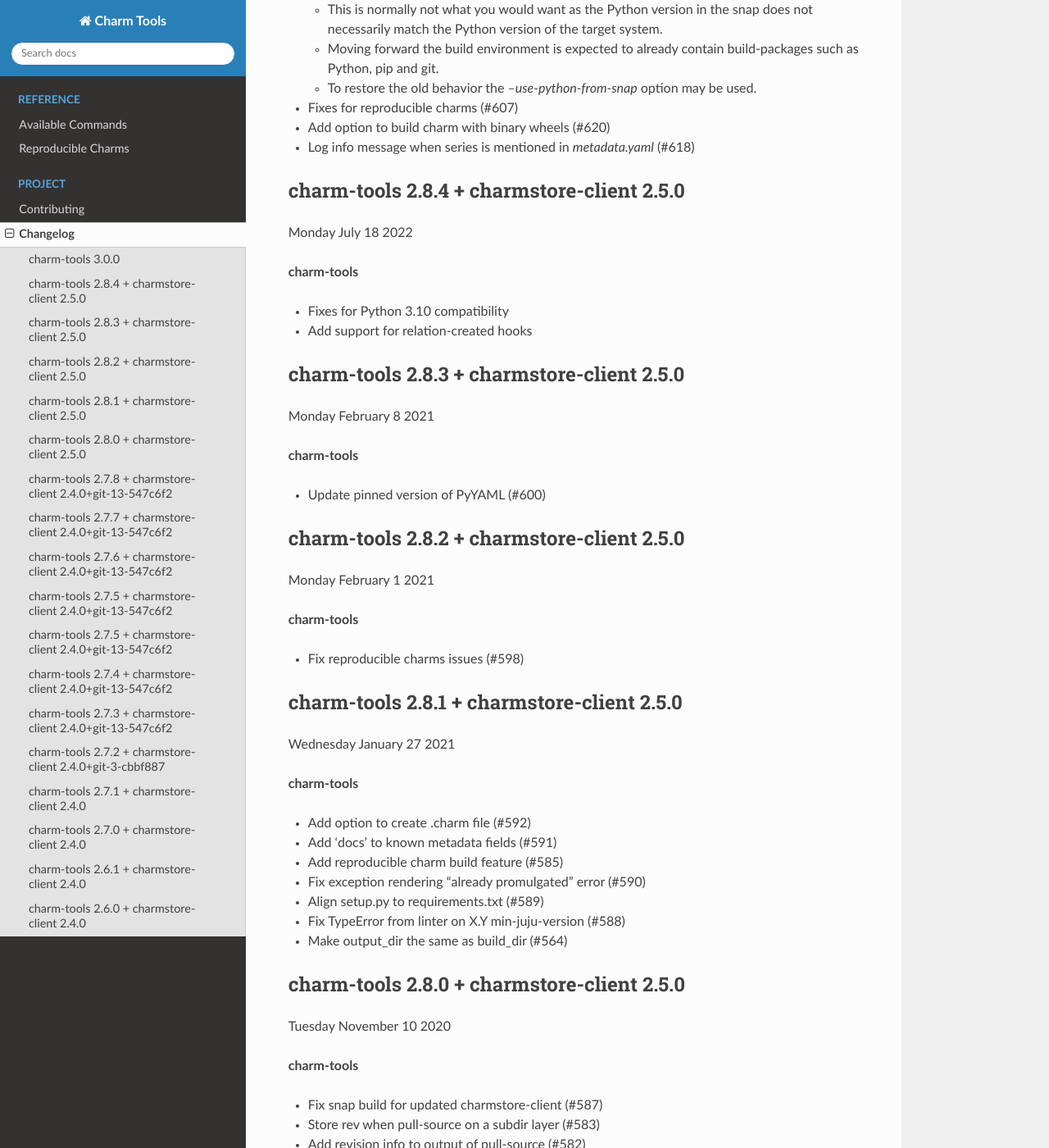
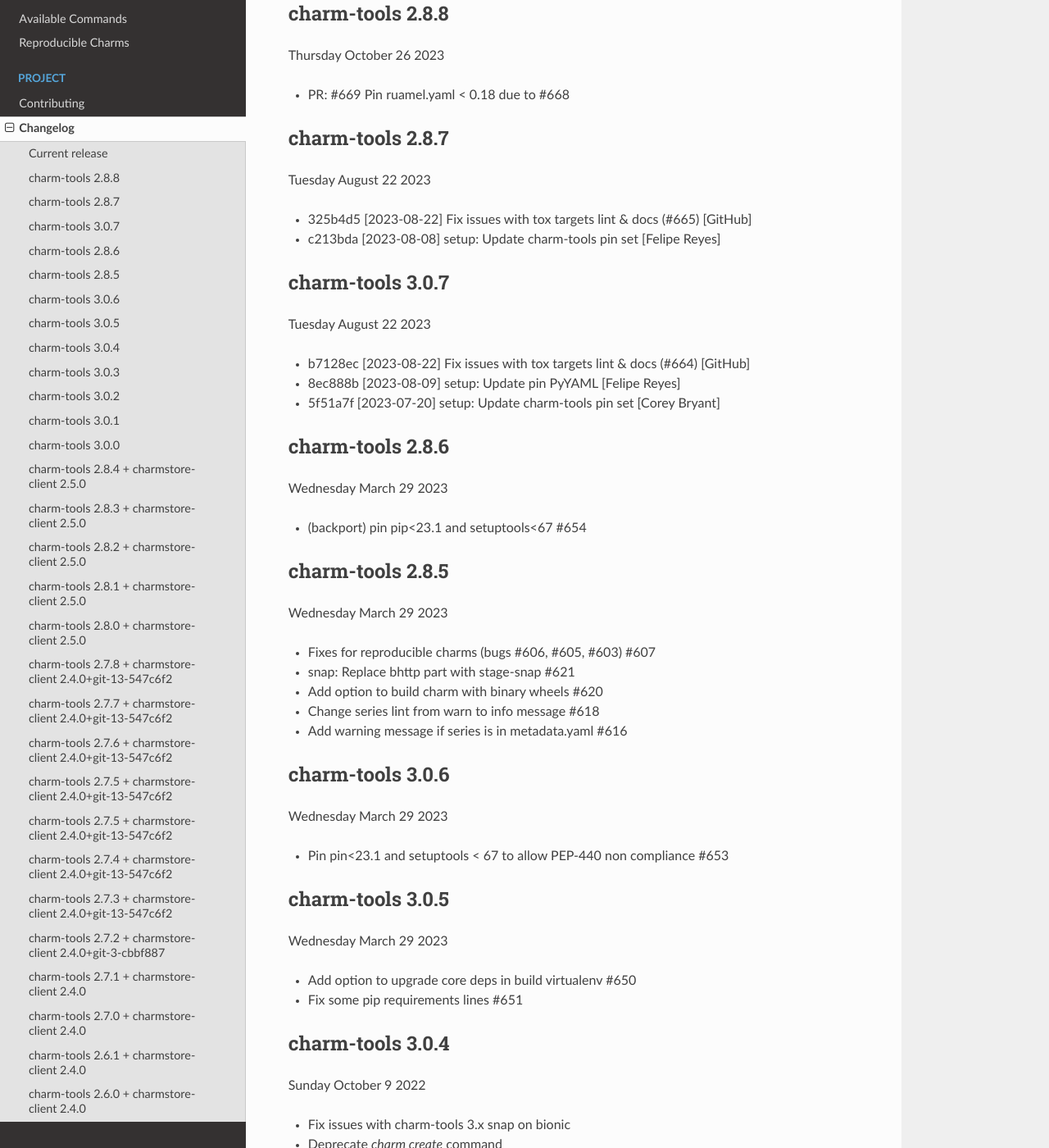
Before and after one commit to juju/charm-tools, a Sphinx documentation site: the page built from docs/changelog.rst, in a window 1280 px wide and 1400 px high, scrolled down 456 px. Shown: the whole window at 82% size. Built offline with Sphinx 7.4.7 and the Read the Docs theme 3.1.0, drawn with Linux system fonts in a browser that asks for light colours; pages that are not in the unit, such as notebooks, are missing from menus; some of the changed text lies outside the part shown.

Commit message:
Update changelog and reproducible charms documentations
Signed-off-by: Himawan Winarto <himawan.winarto@canonical.com>

```diff
--- a/docs/changelog.rst
+++ b/docs/changelog.rst
@@ -1,5 +1,104 @@
 Changelog
 =========
+
+Current release
+^^^^^^^^^^^^
+
+* Add ability to specify constraints for `WheelhouseTactic` (#693)
+* Fix `charm-tools` version (#692)
+* Pin `setuptools` < 82 and drop archived `vergit` dependency (#689)
+* Enforce `cached_charm_tools_version()` to return a dict (#688)
+* Add --ignore-requires-python (#686)
+* `snap`: Add `rust` to `build-packages` (#682)
+* Pin `path` < 17 (#675)
+* Add Python 3.12 support (#672)
+* Upgrade `setuptools` (#667)
+
+charm-tools 2.8.8
+^^^^^^^^^^^^^^^^^
+Thursday October 26 2023
+
+* PR: #669 Pin ruamel.yaml < 0.18 due to #668
+
+charm-tools 2.8.7
+^^^^^^^^^^^^^^^^^
+Tuesday August 22 2023
+
+* 325b4d5 [2023-08-22] Fix issues with tox targets lint & docs (#665) [GitHub]
+* c213bda [2023-08-08] setup: Update charm-tools pin set [Felipe Reyes]
+
+charm-tools 3.0.7
+^^^^^^^^^^^^^^^^^
+Tuesday August 22 2023
+
+* b7128ec [2023-08-22] Fix issues with tox targets lint & docs (#664) [GitHub]
+* 8ec888b [2023-08-09] setup: Update pin PyYAML [Felipe Reyes]
+* 5f51a7f [2023-07-20] setup: Update charm-tools pin set [Corey Bryant]
+
+charm-tools 2.8.6
+^^^^^^^^^^^^^^^^^
+Wednesday March 29 2023
+
+* (backport) pin pip<23.1 and setuptools<67 #654
+
+charm-tools 2.8.5
+^^^^^^^^^^^^^^^^^
+Wednesday March 29 2023
+
+* Fixes for reproducible charms (bugs #606, #605, #603) #607
+* snap: Replace bhttp part with stage-snap #621
+* Add option to build charm with binary wheels #620
+* Change series lint from warn to info message #618
+* Add warning message if series is in metadata.yaml #616
+
+charm-tools 3.0.6
+^^^^^^^^^^^^^^^^^
+Wednesday March 29 2023
+
+* Pin pin<23.1 and setuptools < 67 to allow PEP-440 non compliance #653
+
+charm-tools 3.0.5
+^^^^^^^^^^^^^^^^^
+Wednesday March 29 2023
+
+* Add option to upgrade core deps in build virtualenv #650
+* Fix some pip requirements lines #651
+
+charm-tools 3.0.4
+^^^^^^^^^^^^^^^^^
+Sunday October 9 2022
+
+* Fix issues with charm-tools 3.x snap on bionic
+* Deprecate `charm create` command
+
+charm-tools 3.0.3
+^^^^^^^^^^^^^^^^^
+Friday October 7 2022
+
+* Clear environment variables when running apt (#641)
+* Fix typo
+
+charm-tools 3.0.2
+^^^^^^^^^^^^^^^^^
+Thursday September 29 2022
+
+* Add workaround for missing build packages (#639)
+
+  * The bare minimum of build packages may be missing following
+    commit 2482f0f and commit 725d2cb.
+  * While the resolution may belong in charmcraft, we need a
+    workaround.
+  * Fixes #638
+
+charm-tools 3.0.1
+^^^^^^^^^^^^^^^^^
+Thursday September 29 2022
+
+* Fix version output to be compatbile with sibling projects (#637)
+
+  * Due to how some other projects parse our version string the current
+    format may break people.
+  * Fixes #636
 
 charm-tools 3.0.0
 ^^^^^^^^^^^^^^^^^
```
Also changed, not shown: docs/reproducible-charms.rst (+12 -7 lines).
